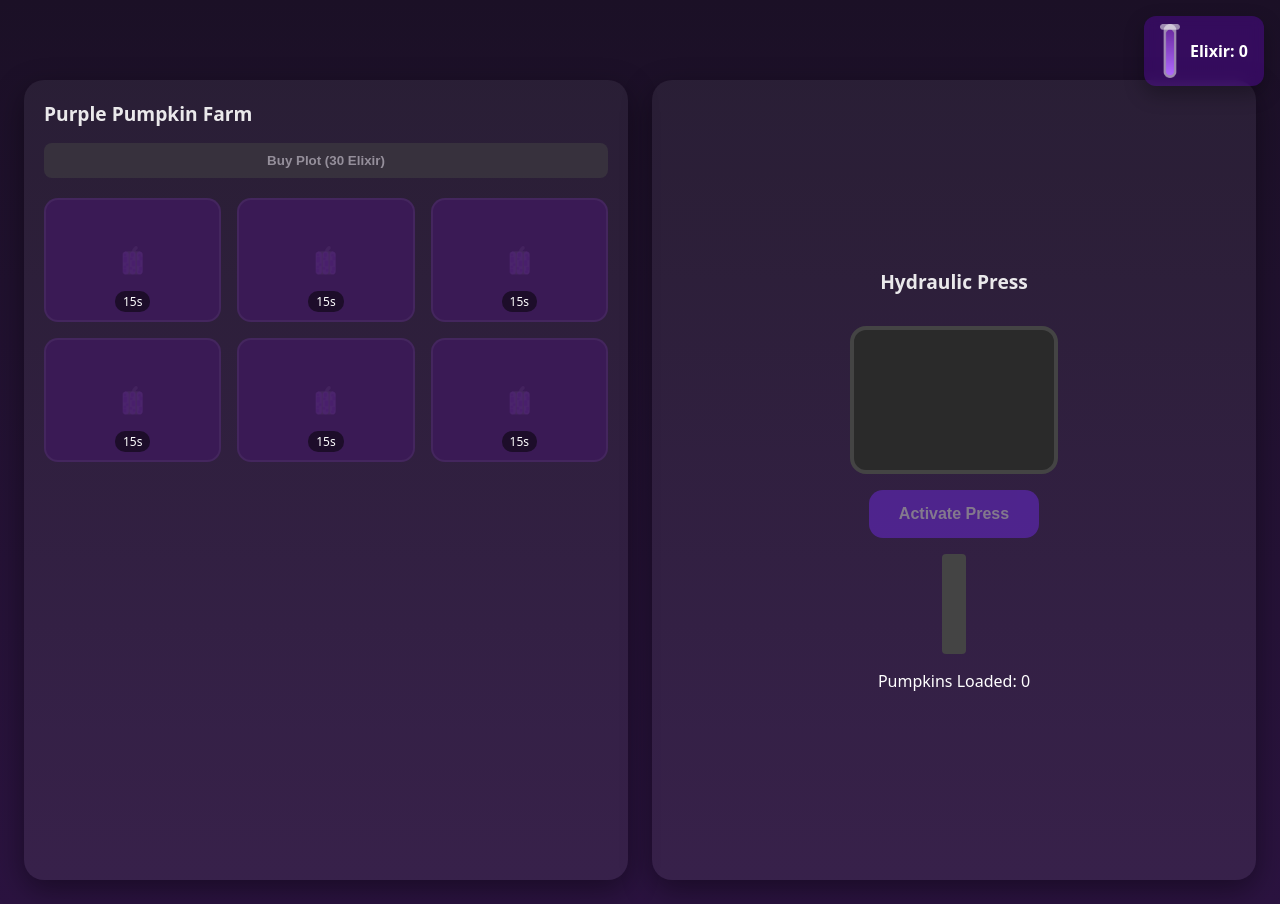
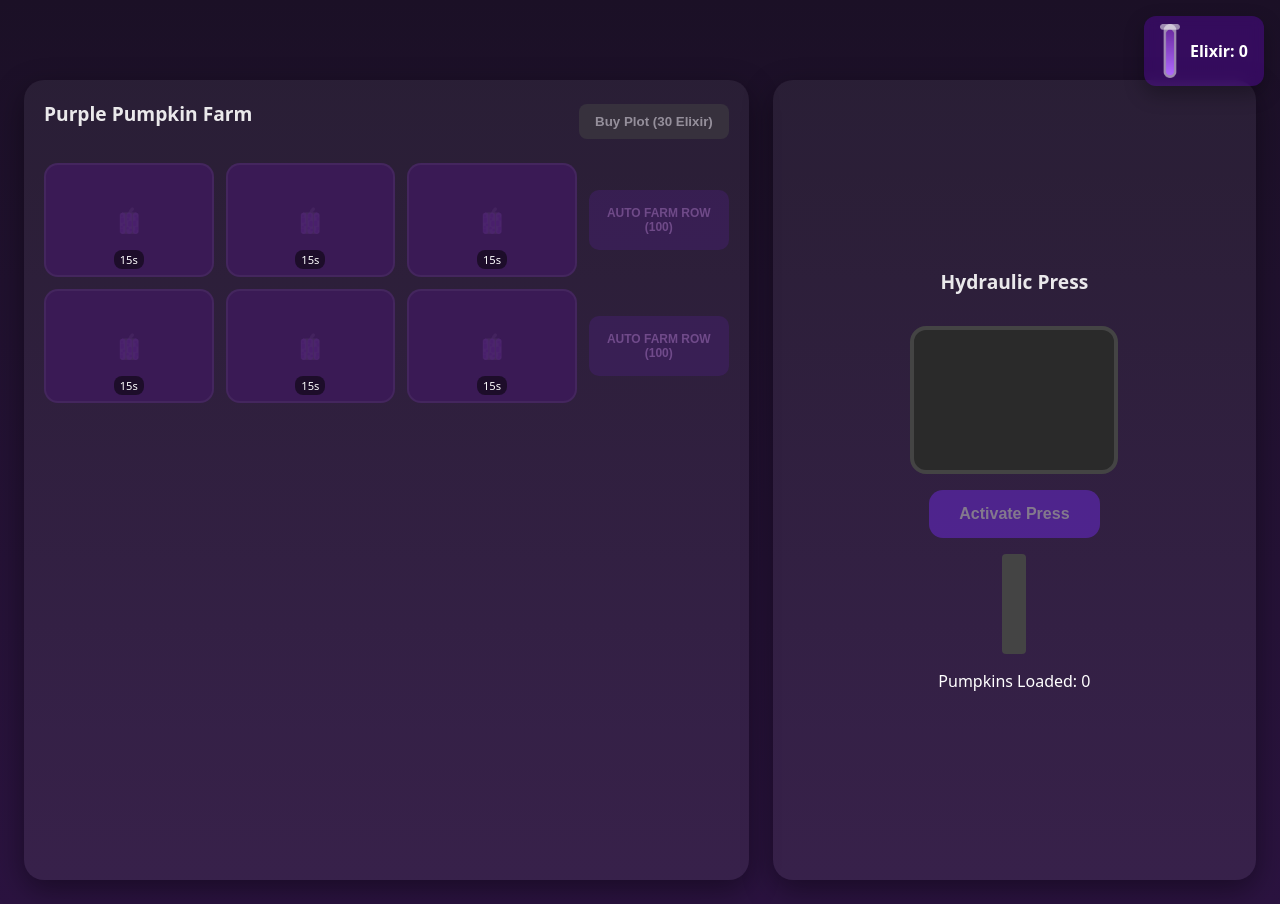
Before and after one commit to hackerman-101/test2, a plain HTML site: page index.html in a window 1280 px wide. Drawn offline with Linux system fonts and the light colour scheme.

Commit message:
Update HTML structure and styles for game interface
Refactor styles and structure for improved layout and functionality.

```diff
--- a/index.html
+++ b/index.html
@@ -13,7 +13,7 @@
       overflow: hidden;
     }
 
-    /* Elixir Meter with Image */
+    /* Elixir Meter */
     #elixirCounter {
       position: absolute;
       top: 16px;
@@ -33,12 +33,11 @@
     #elixirMeterImg {
       width: 20px;
       height: auto;
-      display: block;
     }
 
     #game {
       display: grid;
-      grid-template-columns: 1fr 1fr;
+      grid-template-columns: 1.2fr 0.8fr;
       height: 100vh;
       padding: 80px 24px 24px;
       gap: 24px;
@@ -54,6 +53,13 @@
 
     h2 { margin-top: 0; font-size: 1.2rem; opacity: 0.9; }
 
+    .header-actions {
+      display: flex;
+      justify-content: space-between;
+      align-items: center;
+      margin-bottom: 20px;
+    }
+
     #buyPlotBtn {
       background: #9b5cff;
       border: none;
@@ -61,28 +67,27 @@
       padding: 10px 16px;
       border-radius: 8px;
       cursor: pointer;
-      margin-bottom: 20px;
       font-weight: bold;
-      width: 100%;
     }
 
     #buyPlotBtn:disabled {
       background: #444;
+      opacity: 0.5;
       cursor: not-allowed;
-      opacity: 0.5;
     }
 
-    /* Farm Grid */
+    /* Farm Grid: 3 plots + 1 automation button */
     #farm {
       display: grid;
-      grid-template-columns: repeat(3, 1fr);
-      gap: 16px;
+      grid-template-columns: repeat(3, 1fr) 140px;
+      gap: 12px;
+      align-items: center;
     }
 
     .plot {
       background: #3a1a55;
       border-radius: 14px;
-      height: 120px;
+      height: 110px;
       display: flex;
       align-items: center;
       justify-content: center;
@@ -94,10 +99,9 @@
 
     .plot:hover { transform: scale(1.03); }
 
-    /* Pumpkin Image on Plots */
     .pumpkin {
-      width: 75px;
-      height: 75px;
+      width: 70px;
+      height: 70px;
       background-image: url('pumpkin.png');
       background-size: contain;
       background-repeat: no-repeat;
@@ -112,14 +116,48 @@
 
     .timer {
       position: absolute;
-      bottom: 8px;
-      font-size: 0.75rem;
+      bottom: 6px;
+      font-size: 0.7rem;
       background: rgba(0,0,0,0.5);
-      padding: 2px 8px;
-      border-radius: 10px;
+      padding: 2px 6px;
+      border-radius: 8px;
     }
 
-    /* Hydraulic Press Section */
+    /* Auto Row Button Style */
+    .auto-btn {
+      height: 60px;
+      border-radius: 10px;
+      border: none;
+      background: #4a1f7a;
+      color: #d38bff;
+      font-size: 0.75rem;
+      font-weight: bold;
+      cursor: pointer;
+      transition: all 0.2s;
+      display: flex;
+      align-items: center;
+      justify-content: center;
+      text-align: center;
+      padding: 5px;
+    }
+
+    .auto-btn:hover:not(:disabled) {
+      background: #6a1fa3;
+      color: white;
+    }
+
+    .auto-btn.active {
+      background: #2ecc71;
+      color: white;
+      cursor: default;
+    }
+
+    .auto-btn:disabled:not(.active) {
+      opacity: 0.4;
+      cursor: not-allowed;
+    }
+
+    /* Press Section */
     #pressArea {
       display: flex;
       flex-direction: column;
@@ -133,7 +171,6 @@
       height: 140px;
       background: #2a2a2a;
       border-radius: 16px;
-      position: relative;
       border: 4px solid #444;
     }
 
@@ -172,14 +209,16 @@
 <body>
 
   <div id="elixirCounter">
-    <img src="elixir.png" id="elixirMeterImg" alt="Elixir Icon">
+    <img src="elixir.png" id="elixirMeterImg" alt="Elixir">
     <span>Elixir: <span id="elixir">0</span></span>
   </div>
 
   <div id="game">
     <div class="panel">
+      <div class="header-actions">
         <h2>Purple Pumpkin Farm</h2>
         <button id="buyPlotBtn">Buy Plot (30 Elixir)</button>
+      </div>
       <div id="farm"></div>
     </div>
 
@@ -193,7 +232,7 @@
   </div>
 
   <script>
-    /* ---------- Cookie Helpers ---------- */
+    /* ---------- Helpers ---------- */
     function setCookie(name, value) {
       const d = new Date();
       d.setTime(d.getTime() + (365 * 24 * 60 * 60 * 1000));
@@ -210,11 +249,13 @@
     /* ---------- Game State ---------- */
     const GROW_TIME = 20;
     const PLOT_COST = 30;
+    const AUTO_COST = 100;
     const MAX_PLOTS = 15;
 
     let elixir = Number(getCookie('elixir')) || 0;
     let loadedPumpkins = Number(getCookie('loadedPumpkins')) || 0;
     let totalPlotCount = Number(getCookie('totalPlots')) || 6;
+    let rowAuto = JSON.parse(getCookie('rowAuto') || '[]');
 
     let plots = Array.from({ length: totalPlotCount }, (_, i) => ({
       id: i,
@@ -232,7 +273,20 @@
 
     function renderFarm() {
       farmEl.innerHTML = '';
-      plots.forEach(plot => {
+      const rowCount = Math.ceil(plots.length / 3);
+
+      for (let r = 0; r < rowCount; r++) {
+        // Add 3 plots for this row
+        for (let c = 0; c < 3; c++) {
+          const idx = r * 3 + c;
+          if (idx >= plots.length) {
+            // Empty placeholder for incomplete rows
+            const spacer = document.createElement('div');
+            farmEl.appendChild(spacer);
+            continue;
+          }
+
+          const plot = plots[idx];
           const div = document.createElement('div');
           div.className = 'plot';
           if (!plot.grown) div.classList.add('growing');
@@ -250,19 +304,45 @@
 
           div.onclick = () => {
             if (plot.grown) {
-            plot.grown = false;
-            plot.timer = GROW_TIME;
+              harvestPlot(idx);
+            }
+          };
+          farmEl.appendChild(div);
+        }
+
+        // Add Auto Farm Button for this row
+        const autoBtn = document.createElement('button');
+        autoBtn.className = 'auto-btn';
+        if (rowAuto[r]) {
+          autoBtn.textContent = "AUTO ACTIVE";
+          autoBtn.classList.add('active');
+          autoBtn.disabled = true;
+        } else {
+          autoBtn.textContent = "AUTO FARM ROW (100)";
+          autoBtn.disabled = elixir < AUTO_COST;
+          autoBtn.onclick = () => {
+            if (elixir >= AUTO_COST) {
+              elixir -= AUTO_COST;
+              rowAuto[r] = true;
+              save();
+              updateUI();
+            }
+          };
+        }
+        farmEl.appendChild(autoBtn);
+      }
+    }
+
+    function harvestPlot(idx) {
+      plots[idx].grown = false;
+      plots[idx].timer = GROW_TIME;
       loadedPumpkins++;
       save();
       updateUI();
     }
-        };
-        farmEl.appendChild(div);
-      });
-    }
 
     function updateUI() {
-      elixirEl.textContent = elixir;
+      elixirEl.textContent = Math.floor(elixir);
       loadedEl.textContent = loadedPumpkins;
       pressBtn.disabled = loadedPumpkins === 0;
 
@@ -278,18 +358,25 @@
       setCookie('elixir', elixir);
       setCookie('loadedPumpkins', loadedPumpkins);
       setCookie('totalPlots', plots.length);
+      setCookie('rowAuto', JSON.stringify(rowAuto));
       plots.forEach(p => setCookie('plot_' + p.id, p.timer));
     }
 
     /* ---------- Growth Loop ---------- */
     setInterval(() => {
-      plots.forEach(p => {
+      plots.forEach((p, i) => {
         if (!p.grown) {
           p.timer--;
           if (p.timer <= 0) {
             p.grown = true;
             p.timer = 0;
           }
+        }
+
+        // Auto-Harvest check
+        const rowIdx = Math.floor(i / 3);
+        if (p.grown && rowAuto[rowIdx]) {
+          harvestPlot(i);
         }
       });
       save();
```
Lines whose indentation alone changed are shown as unchanged.
